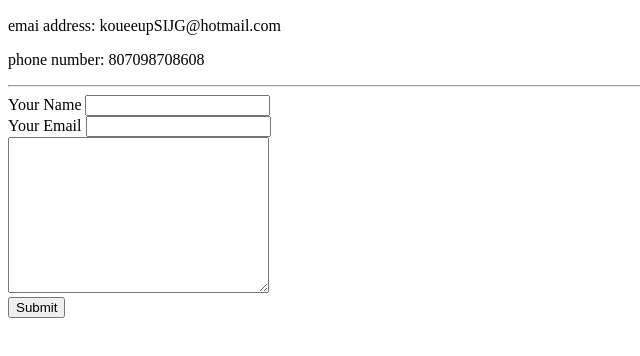
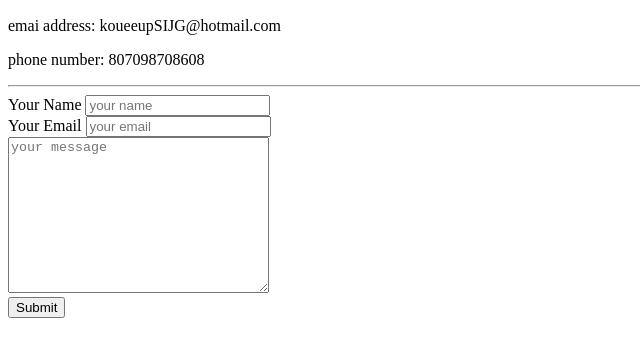
Before and after one commit to csandreas1/cv, a plain HTML site: page contact.html in a window 1280 px wide. Shown: the part 42-398 px from the top of the page, without its empty margins (0-640 px from the left). Drawn offline with Linux system fonts and the light colour scheme.

Commit message:
Update contact.html

```diff
--- a/contact.html
+++ b/contact.html
@@ -1,12 +1,9 @@
 <!DOCTYPE html>
 <html lang="en">
-
 <head>
   <meta charset="UTF-8">
-
   <title>Contact Info</title>
 </head>
-
 <body>
   <h3>Contact Info:</h3>
 
@@ -17,13 +14,12 @@
 
   <form action="mailto:koulasm@outlook.com" method="post" enctype="text/plain">
     <label for="">Your Name</label>
-    <input type="text" name="yourName" value=""><br>
+    <input type="text" name="yourName" value="" placeholder="your name" required><br>
 
     <label for="">Your Email</label>
-    <input type="email" name="youremail" value=""><br>
-    <textarea name="yourmessage" rows="10" cols="30"></textarea><br>
+    <input type="email" name="youremail" value="" placeholder="your email" required><br>
+    <textarea name="yourmessage" rows="10" cols="30" placeholder="your message" required></textarea><br>
     <input type="submit" name=""><br>
 </body>
 </form>
-
 </html>
```
